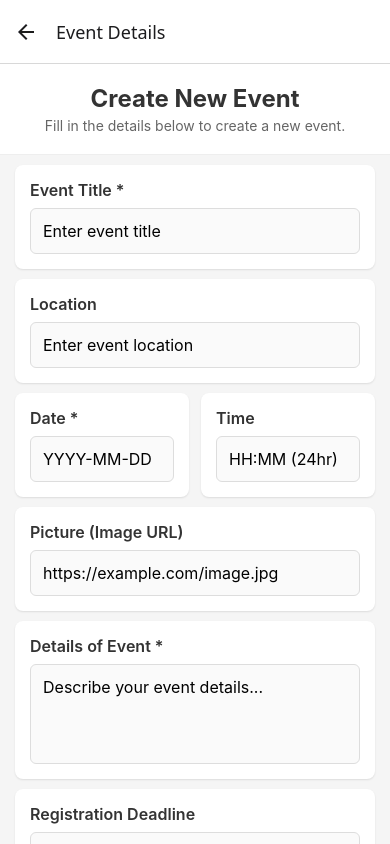
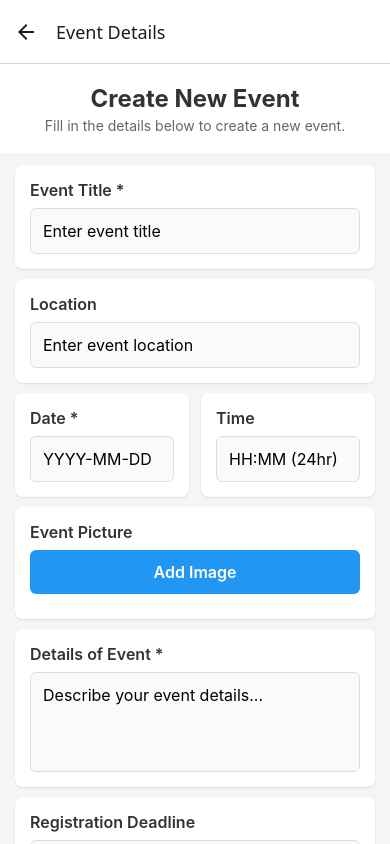
Before and after one commit to JYE015/IM3180-Design-Innovation-Project-, a React Native app: screen /AdminPage in a window 390 px wide. Built offline with nearby package versions, Linux system fonts and the light colour scheme.

Commit message:
Added Image Function to Admin Page

```diff
--- a/app.json
+++ b/app.json
@@ -26,7 +26,14 @@
       "favicon": "./assets/favicon.png"
     },
     "plugins": [
-      "expo-router"
+      "expo-router",
+      [
+      "expo-image-picker",
+        {
+          "photosPermission": "The app accesses your photos to let you share them with your friends.",
+          "cameraPermission": "The app accesses your camera to let you take photos and share them with your friends."
+       }
+      ]
     ]
   }
 }
--- a/components/EventListItem.tsx
+++ b/components/EventListItem.tsx
@@ -10,7 +10,7 @@ type Event = {
   date: string;   // from DB Date
   time: string; // from DB Time
   deadline: string;
-  image_uri: string;
+  image_url: string;
   location: string; // Added location property
   tags?: string;
   maximumParticipants?: number;
@@ -34,13 +34,11 @@ export default function EventListItem({ event }: EventListItemProps) {
                 : 'Date TBA'}
             </Text>
             <Text style={[styles.text, styles.location]}>Location: {event.location}</Text>
-            {!!event.image_uri && (
-              <View style={[styles.image]}>
-                <Image
-                  source={{ uri: event.image_uri }}
-                  style={styles.image}
-                />
-              </View>
+            {!!event.image_url && (
+              <Image
+                source={{ uri: event.image_url }}
+                style={styles.image}
+              />
             )}
             <Text style={[styles.text, styles.details]}>Deadline:
               {dayjs(event.deadline).isValid()
--- a/package.json
+++ b/package.json
@@ -14,9 +14,11 @@
     "@react-navigation/bottom-tabs": "^7.4.7",
     "@react-navigation/native": "^7.1.1",
     "@react-navigation/native-stack": "^7.1.1",
+    "@react-navigation/stack": "^7.4.8",
     "@supabase/supabase-js": "^2.39.0",
     "dayjs": "^1.11.18",
     "expo": "54.0.8",
+    "expo-file-system": "~19.0.14",
     "expo-image-picker": "~17.0.8",
     "expo-linking": "~8.0.8",
     "expo-router": "~6.0.6",
--- a/screens/CreateEvent.js
+++ b/screens/CreateEvent.js
@@ -1,4 +1,5 @@
 import React, { useState } from "react";
+import * as ImagePicker from 'expo-image-picker';
 import {
   View,
   Text,
@@ -16,7 +17,7 @@ export default function CreateEvent() {
     event_title: "",
     date: "",
     time: "",
-    image_url: "",
+    image_uri: "",
     details: "",
     registration_deadline: "",
     tags: "",
@@ -25,6 +26,7 @@ export default function CreateEvent() {
   });
 
   const [isLoading, setIsLoading] = useState(false);
+  const [uploadingImage, setUploadingImage] = useState(false);
 
   // Handling Input Changes
   const handleInputChange = (field, value) => {
@@ -34,11 +36,123 @@ export default function CreateEvent() {
     }));
   };
 
-  // Validating Image Url
-  const isValidUrl = (url) => {
-    return url.match(/\.(jpeg|jpg|gif|png|webp|svg)$/i);
+  // Image Uploader
+  const pickImage = async () => {
+    try {
+      // Request permission to access media library
+      const { status } = await ImagePicker.requestMediaLibraryPermissionsAsync();
+
+      if (status !== 'granted') {
+        Alert.alert('Permission Required', 'Sorry, we need camera roll permissions to upload images.');
+        return;
+      }
+
+      // Launch image picker
+      const result = await ImagePicker.launchImageLibraryAsync({
+        mediaTypes: ImagePicker.MediaTypeOptions.Images,
+        allowsEditing: true,
+        aspect: [16, 9], // You can adjust this ratio
+        quality: 0.8, // Compress image to reduce file size
+      });
+
+      if (!result.canceled && result.assets[0]) {
+        handleInputChange("image_uri", result.assets[0].uri);
+      }
+    } catch (error) {
+      console.error('Error picking image:', error);
+      Alert.alert('Error', 'Failed to pick image. Please try again.');
+    }
   };
 
+  // Taking Photo from Image
+  const takePhoto = async () => {
+    try {
+      // Request permission to access camera
+      const { status } = await ImagePicker.requestCameraPermissionsAsync();
+
+      if (status !== 'granted') {
+        Alert.alert('Permission Required', 'Sorry, we need camera permissions to take photos.');
+        return;
+      }
+
+      // Launch camera
+      const result = await ImagePicker.launchCameraAsync({
+        allowsEditing: true,
+        aspect: [16, 9],
+        quality: 0.8,
+      });
+
+      if (!result.canceled && result.assets[0]) {
+        handleInputChange("image_uri", result.assets[0].uri);
+      }
+    } catch (error) {
+      console.error('Error taking photo:', error);
+      Alert.alert('Error', 'Failed to take photo. Please try again.');
+    }
+  };
+
+  // Showing Image Options
+  const showImageOptions = () => {
+    Alert.alert(
+      'Select Image',
+      'Choose how you want to add an image',
+      [
+        { text: 'Camera', onPress: takePhoto },
+        { text: 'Gallery', onPress: pickImage },
+        { text: 'Remove Image', onPress: () => handleInputChange("image_uri", ""), style: 'destructive' },
+        { text: 'Cancel', style: 'cancel' },
+      ]
+    );
+  };
+
+  // Send Image to Supabase Storage
+  const uploadImageToSupabase = async (imageUri) => {
+    if (!imageUri) return null;
+
+    try {
+      setUploadingImage(true);
+
+      const fileExt = imageUri.split('.').pop().toLowerCase();
+      const fileName = `${Date.now()}-${Math.random().toString(36).substring(7)}.${fileExt}`;
+
+      // Convert file URI → ArrayBuffer
+      const response = await fetch(imageUri);
+      const arrayBuffer = await response.arrayBuffer();
+
+      // Upload as ArrayBuffer
+      const { error: uploadError } = await supabase.storage
+        .from("event-images")
+        .upload(fileName, arrayBuffer, {
+          contentType: `image/${fileExt}`,
+        });
+
+      if (uploadError) {
+        console.error("Upload error:", uploadError);
+        throw uploadError;
+      }
+
+      // Get public URL
+      const { data: publicUrlData } = supabase.storage
+        .from("event-images")
+        .getPublicUrl(fileName);
+
+      const publicUrl = publicUrlData.publicUrl;
+
+      // Update preview to hosted URL
+      setEventData((prev) => ({
+        ...prev,
+        image_uri: publicUrl,
+      }));
+
+      return publicUrl;
+    } catch (err) {
+      console.error("Error uploading image:", err);
+      Alert.alert("Error", "Failed to upload image. Please try again.");
+      return null;
+    } finally {
+      setUploadingImage(false);
+    }
+  };
   // Handling Form Submission to Supabase
   const handleSubmit = async () => {
     // Basic Validation
@@ -68,13 +182,36 @@ export default function CreateEvent() {
     setIsLoading(true);
 
     try {
+      let imageUrl = null;
+      if (eventData.image_uri) {
+        imageUrl = await uploadImageToSupabase(eventData.image_uri);
+        if (!imageUrl) {
+          // If image upload failed, ask user if they want to continue without image
+          const shouldContinue = await new Promise((resolve) => {
+            Alert.alert(
+              'Image Upload Failed',
+              'Would you like to create the event without an image?',
+              [
+                { text: 'Cancel', onPress: () => resolve(false) },
+                { text: 'Continue', onPress: () => resolve(true) },
+              ]
+            );
+          });
+
+          if (!shouldContinue) {
+            setIsLoading(false);
+            return;
+          }
+        }
+      }
+
       const payload = {
         Title: eventData.event_title.trim(),
         Description: eventData.details.trim(),
         Date: eventData.date ? eventData.date : null,
         Time: eventData.time ? eventData.time : null,
         Location: eventData.location ? eventData.location : null,
-        image_url: eventData.image_url ? eventData.image_url : null,
+        image_url: imageUrl,
         Deadline: eventData.registration_deadline ? eventData.registration_deadline : null,
         Tags: eventData.tags ? eventData.tags : null,
         MaximumParticipants: eventData.maximum ? parseInt(eventData.maximum, 10) : null,
@@ -111,6 +248,8 @@ export default function CreateEvent() {
       setIsLoading(false);
     }
   };
+
+  // UI TEAM EDIT HERE ONWARDS
 
   return (
     <ScrollView style={styles.container}>
@@ -163,30 +302,31 @@ export default function CreateEvent() {
         </View>
       </View>
 
-      {/* Image URL */}
+      {/* Image Upload */}
       <View style={styles.inputGroup}>
-        <Text style={styles.label}>Picture (Image URL)</Text>
-        <TextInput
-          style={styles.input}
-          placeholder="https://example.com/image.jpg"
-          value={eventData.image_url}
-          onChangeText={(value) => handleInputChange("image_url", value)}
-        />
-        {/* Preview image only if URL is valid */}
-        {eventData.image_url && isValidUrl(eventData.image_url) && (
+        <Text style={styles.label}>Event Picture</Text>
+
+        <TouchableOpacity
+          style={styles.imagePickerButton}
+          onPress={showImageOptions}
+          disabled={uploadingImage}
+        >
+          <Text style={styles.imagePickerButtonText}>
+            {uploadingImage ? 'Uploading...' : eventData.image_uri ? 'Change Image' : 'Add Image'}
+          </Text>
+        </TouchableOpacity>
+
+        {/* Image Preview */}
+        {eventData.image_uri && (
           <View style={styles.imagePreview}>
             <Text style={styles.previewLabel}>Preview:</Text>
             <Image
-              source={{ uri: eventData.image_url }}
+              source={{ uri: eventData.image_uri }}
               style={styles.previewImage}
               onError={(error) => {
                 console.log("Image load error:", error);
               }}
-              onLoad={() => console.log("Image loaded successfully")}
             />
-            <Text style={styles.imageNote}>
-              If image doesn't show, the URL might not work on mobile
-            </Text>
           </View>
         )}
       </View>
@@ -243,7 +383,7 @@ export default function CreateEvent() {
       <TouchableOpacity
         style={[styles.submitButton, isLoading && styles.disabledButton]}
         onPress={handleSubmit}
-        disabled={isLoading}
+        disabled={isLoading || uploadingImage}
       >
         <Text style={styles.submitButtonText}>
           {isLoading ? "Publishing..." : "Publish Event"}
@@ -357,6 +497,18 @@ const styles = StyleSheet.create({
     fontSize: 18,
     fontWeight: "bold",
   },
+  imagePickerButton: {
+  backgroundColor: "#2196F3",
+  padding: 12,
+  borderRadius: 6,
+  alignItems: "center",
+  marginBottom: 10,
+  },
+  imagePickerButtonText: {
+    color: "#fff",
+    fontSize: 16,
+    fontWeight: "600",
+  },
   bottomSpacer: {
     height: 30,
   },
--- a/screens/EventHome.tsx
+++ b/screens/EventHome.tsx
@@ -13,7 +13,7 @@ type Event = {
   time: string;       // from DB Time
   title: string;      // mapped from Title
   location: string;   // mapped from Location
-  image_uri: string;  // mapped from image_url
+  image_url: string;  // mapped from image_url
   deadline: string;   // mapped from Deadline
 };
 
@@ -63,7 +63,7 @@ export default function EventHome() {
       date: r.Date,            // keep as YYYY-MM-DD
       time: r.Time ?? null,    // keep raw DB time
       location: r.Location,
-      image_uri: r.image_url ?? '',
+      image_url: r.image_url ?? '',
       deadline: r.Deadline || '',  // Add deadline field
     }));
 
```
Also changed, not shown: 1 other file (tests, documents, lock files or other folders).
